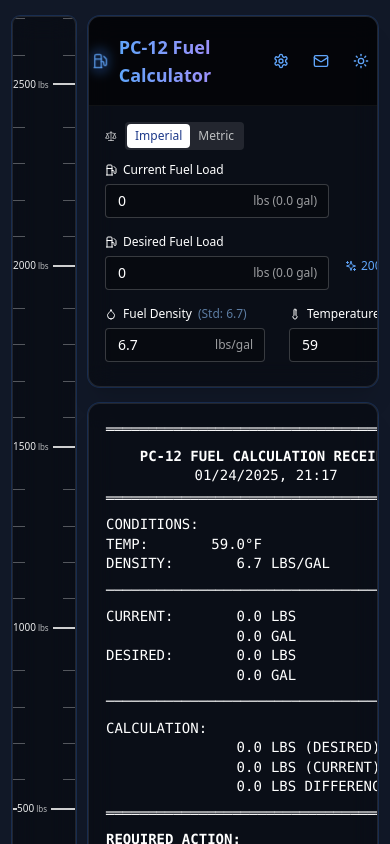
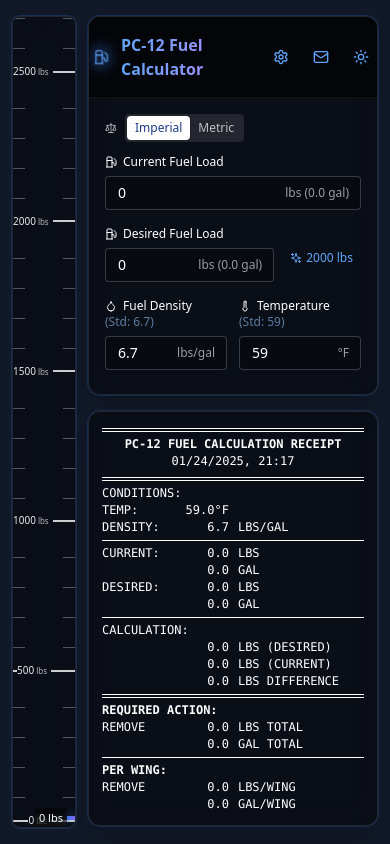
Before and after one commit to joshuafuller/pc12-fuel-calculator, a React (Vite) app: page / in a window 390 px wide. Shown: the top 844 px of the page. Built offline with nearby package versions, Linux system fonts and the light colour scheme.

Commit message:
Make layout responsive for phones and tablets in portrait and landscape
Fluid-width inputs, CSS-border receipt rules instead of fixed-width
character rows, viewport-height sticky fuel meter, and a two-column
layout for landscape screens.

```diff
--- a/src/App.tsx
+++ b/src/App.tsx
@@ -20,10 +20,10 @@ export default function App() {
     <div className={`min-h-screen transition-colors duration-300 ${
       isDark ? 'bg-gray-900' : 'bg-gray-100'
     }`}>
-      <div className="max-w-3xl mx-auto px-3 py-4 sm:px-4">
+      <div className="max-w-3xl land:max-w-5xl mx-auto px-3 py-4 land:py-2 sm:px-4 pl-[max(0.75rem,env(safe-area-inset-left))] pr-[max(0.75rem,env(safe-area-inset-right))] pb-[max(1rem,env(safe-area-inset-bottom))]">
         <div className="flex gap-3 sm:gap-4">
           {/* Fuel Meter - Left Side */}
-          <div className="w-16 sm:w-20 flex-shrink-0">
+          <div className="w-16 sm:w-20 flex-shrink-0 sticky top-4 land:top-2 self-start h-[calc(100vh-2rem)] h-[calc(100dvh-2rem)] land:h-[calc(100dvh-1rem)] min-h-[320px]">
             <FuelMeter
               currentFuel={fuel.currentFuel}
               desiredFuel={fuel.desiredFuel}
@@ -34,7 +34,7 @@ export default function App() {
           </div>
 
           {/* Main Content - Right Side */}
-          <div className="flex-1 min-w-0 space-y-4">
+          <div className="flex-1 min-w-0 space-y-4 land:space-y-0 land:grid land:grid-cols-2 land:gap-3 land:items-start">
             <div className={`rounded-xl overflow-hidden shadow-xl border transition-colors duration-300 ${
               isDark
                 ? 'bg-black/40 backdrop-blur-md border-white/10 ring-1 ring-blue-500/20'
--- a/src/components/fuel/DensityInput.tsx
+++ b/src/components/fuel/DensityInput.tsx
@@ -54,8 +54,8 @@ export function DensityInput({
   };
 
   return (
-    <div className="flex items-start gap-6">
-      <div className="flex items-start gap-6">
+    <div className="flex flex-wrap items-start gap-x-3 gap-y-2 sm:gap-x-6">
+      <div className="grid grid-cols-2 gap-3 sm:gap-6 flex-1 min-w-0 max-w-sm">
         <StandardInput
           label="Fuel Density"
           value={value}
@@ -70,7 +70,7 @@ export function DensityInput({
           icon={<Droplet className="w-3 h-3" />}
           unit="lbs/gal"
           standardValue={adjustedDefaultDensity}
-          width="w-40"
+          width="w-full"
           showResetButton={false}
           allowEmpty={false}
         />
@@ -89,14 +89,14 @@ export function DensityInput({
           icon={<Thermometer className="w-3 h-3" />}
           unit={unitSystem === 'metric' ? '°C' : '°F'}
           standardValue={standardTemp}
-          width="w-40"
+          width="w-full"
           showResetButton={false}
           allowEmpty={false}
         />
       </div>
 
       {isNonStandard && (
-        <div className="flex items-center gap-2 mt-6">
+        <div className="flex items-center gap-2 sm:mt-6">
           <span className="text-yellow-500 text-xs whitespace-nowrap">
             Non-std
           </span>
--- a/src/components/fuel/FuelInput.tsx
+++ b/src/components/fuel/FuelInput.tsx
@@ -48,7 +48,7 @@ export function FuelInput({
         step="10"
         icon={<Fuel className="w-3 h-3" />}
         unit={`lbs (${volume.toFixed(1)} ${unit})`}
-        width="w-56"
+        width="w-full"
         warningThreshold={maxFuelLoad * 0.9}
         allowEmpty={false}
       />
--- a/src/components/fuel/FuelInputGroup.tsx
+++ b/src/components/fuel/FuelInputGroup.tsx
@@ -53,7 +53,7 @@ export function FuelInputGroup({
         maxFuelLoad={maxFuelLoad}
       />
 
-      <div className="flex items-start gap-2">
+      <div className="flex items-start gap-2 min-w-0">
         <FuelInput
           label="Desired Fuel Load"
           value={desiredFuel}
@@ -66,7 +66,7 @@ export function FuelInputGroup({
           onBlur={onDesiredBlur}
           maxFuelLoad={maxFuelLoad}
         />
-        <div className="mt-5">
+        <div className="mt-5 flex-shrink-0">
           <PresetButton
             onClick={() => onDesiredFuelChange(defaultPresetLoad)}
             isDark={isDark}
--- a/src/components/fuel/FuelReceipt.tsx
+++ b/src/components/fuel/FuelReceipt.tsx
@@ -67,16 +67,16 @@ export function FuelReceipt({
         ? 'bg-black/40 backdrop-blur-md border-white/10 ring-1 ring-blue-500/20'
         : 'bg-white/90 backdrop-blur-md border-black/5'
     }`}>
-      <div className={`p-4 font-mono text-sm leading-tight ${
+      <div className={`p-3 sm:p-4 font-mono text-xs sm:text-sm leading-tight ${
         isDark ? 'text-white' : 'text-gray-900'
       }`}>
         <div className="max-w-[400px] mx-auto">
-          <table className="w-full border-separate border-spacing-0 whitespace-pre">
+          <table className="w-full border-separate border-spacing-0 whitespace-nowrap">
             <tbody>
-              <tr><td colSpan={3} className="text-center pb-2">{'═'.repeat(38)}</td></tr>
+              <tr><td colSpan={3} className="py-1"><div className="border-t-4 border-double border-current" /></td></tr>
               <tr><td colSpan={3} className="text-center font-bold">PC-12 FUEL CALCULATION RECEIPT</td></tr>
               <tr><td colSpan={3} className="text-center pb-1">{timestamp}</td></tr>
-              <tr><td colSpan={3} className="text-center pb-2">{'═'.repeat(38)}</td></tr>
+              <tr><td colSpan={3} className="py-1"><div className="border-t-4 border-double border-current" /></td></tr>
 
               {/* Conditions Section */}
               <tr><td colSpan={3}>CONDITIONS:</td></tr>
@@ -91,7 +91,7 @@ export function FuelReceipt({
                 <td className="pl-2">LBS/GAL {densityChanged ? '(!NON-STD!)' : ''}</td>
               </tr>
 
-              <tr><td colSpan={3} className="py-2">{'─'.repeat(38)}</td></tr>
+              <tr><td colSpan={3} className="py-1"><div className="border-t border-current" /></td></tr>
 
               {/* Current Fuel Section */}
               <tr>
@@ -117,7 +117,7 @@ export function FuelReceipt({
                 <td className="pl-2">{volumeUnit}</td>
               </tr>
 
-              <tr><td colSpan={3} className="py-2">{'─'.repeat(38)}</td></tr>
+              <tr><td colSpan={3} className="py-1"><div className="border-t border-current" /></td></tr>
 
               {/* Calculation Section */}
               <tr><td colSpan={3}>CALCULATION:</td></tr>
@@ -137,7 +137,7 @@ export function FuelReceipt({
                 <td className="pl-2">LBS DIFFERENCE</td>
               </tr>
 
-              <tr><td colSpan={3} className="py-2">{'═'.repeat(38)}</td></tr>
+              <tr><td colSpan={3} className="py-1"><div className="border-t-4 border-double border-current" /></td></tr>
 
               {/* Required Action Section */}
               <tr><td colSpan={3} className="font-bold">REQUIRED ACTION:</td></tr>
@@ -153,7 +153,7 @@ export function FuelReceipt({
               </tr>
 
               {/* Per Wing Section */}
-              <tr><td colSpan={3} className="py-2">{'─'.repeat(38)}</td></tr>
+              <tr><td colSpan={3} className="py-1"><div className="border-t border-current" /></td></tr>
               <tr><td colSpan={3} className="font-bold">PER WING:</td></tr>
               <tr>
                 <td>{fuelDifference > 0 ? 'ADD' : 'REMOVE'}</td>
--- a/src/components/layout/Header.tsx
+++ b/src/components/layout/Header.tsx
@@ -26,7 +26,7 @@ export function Header({ isDark, onThemeToggle, onSettingsClick }: HeaderProps)
                 : 'text-blue-600'
             }`} />
           </div>
-          <h1 className={`text-lg sm:text-xl font-bold bg-clip-text text-transparent bg-gradient-to-r ${
+          <h1 className={`text-base sm:text-xl font-bold bg-clip-text text-transparent bg-gradient-to-r ${
             isDark
               ? 'from-blue-400 to-purple-400'
               : 'from-blue-600 to-purple-600'
--- a/src/components/ui/StandardInput.tsx
+++ b/src/components/ui/StandardInput.tsx
@@ -118,15 +118,15 @@ export function StandardInput({
   const isNonStandard = standardValue !== undefined && value !== standardValue;
 
   return (
-    <div className="relative">
+    <div className="relative min-w-0 w-full">
       <label className={`block text-xs font-medium mb-1.5 ${
         isDark ? 'text-white' : 'text-gray-700'
       }`}>
-        <div className="flex items-center gap-1.5">
+        <div className="flex flex-wrap items-center gap-x-1.5 gap-y-0">
           {icon}
-          <span>{label}</span>
+          <span className="whitespace-nowrap">{label}</span>
           {standardValue !== undefined && (
-            <span className={`text-xs ${
+            <span className={`text-xs whitespace-nowrap ${
               isDark ? 'text-blue-300/60' : 'text-blue-600/60'
             }`}>
               (Std: {standardValue})
@@ -134,8 +134,8 @@ export function StandardInput({
           )}
         </div>
       </label>
-      <div className="relative inline-flex items-center gap-3" ref={inputRef} onClick={handleClick}>
-        <div className="relative">
+      <div className="relative flex items-center gap-3" ref={inputRef} onClick={handleClick}>
+        <div className="relative flex-1 min-w-0">
           {isFocused && (
             <>
               <div className="absolute -inset-[2px] bg-gradient-to-r from-blue-500 to-purple-500
--- a/tailwind.config.js
+++ b/tailwind.config.js
@@ -5,6 +5,11 @@ export default {
     "./src/**/*.{js,ts,jsx,tsx}",
   ],
   theme: {
+    screens: {
+      sm: '640px', md: '768px', lg: '1024px', xl: '1280px', '2xl': '1536px',
+      // short landscape screens (phones and tablets turned sideways)
+      land: { raw: '(orientation: landscape) and (max-height: 900px)' },
+    },
     extend: {
       animation: {
         'ripple-1': 'ripple 2s ease-in-out infinite',
```
